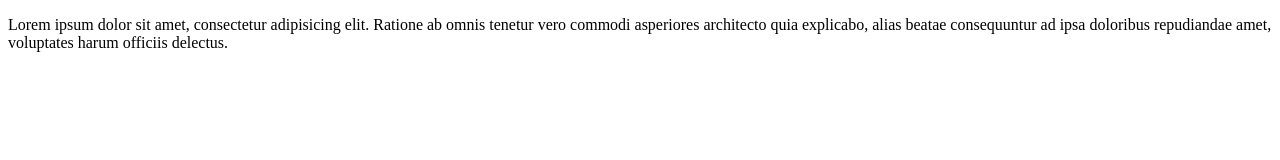
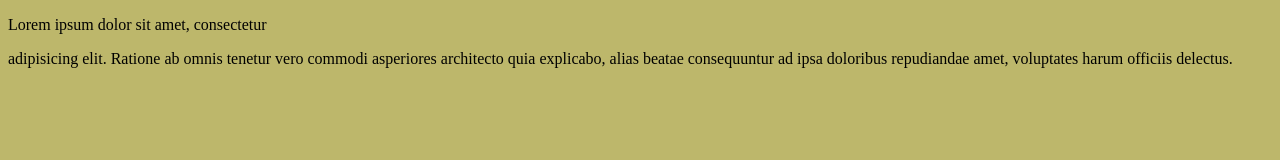
Before and after one commit to iwilejto/wsb-zajecia, a plain HTML site: page index.html in a window 1280 px wide. Drawn offline with Linux system fonts and the light colour scheme.

Commit message:
zmien kolor tla

```diff
--- a/index.html
+++ b/index.html
@@ -5,9 +5,15 @@
     <meta http-equiv="X-UA-Compatible" content="IE=edge">
     <meta name="viewport" content="width=device-width, initial-scale=1.0">
     <title>Document</title>
+    <style>
+        body {
+            background-color: darkkhaki;
+        }
+    </style>
 </head>
 <body>
-    <p>Lorem ipsum dolor sit amet, consectetur adipisicing elit. Ratione ab omnis tenetur vero commodi asperiores architecto quia explicabo, alias beatae consequuntur ad ipsa doloribus repudiandae amet, voluptates harum officiis delectus.
+    <p>Lorem ipsum dolor sit amet, consectetur<p>
+    </p> adipisicing elit. Ratione ab omnis tenetur vero commodi asperiores architecto quia explicabo, alias beatae consequuntur ad ipsa doloribus repudiandae amet, voluptates harum officiis delectus.
     </p>
 
 </body>
```
